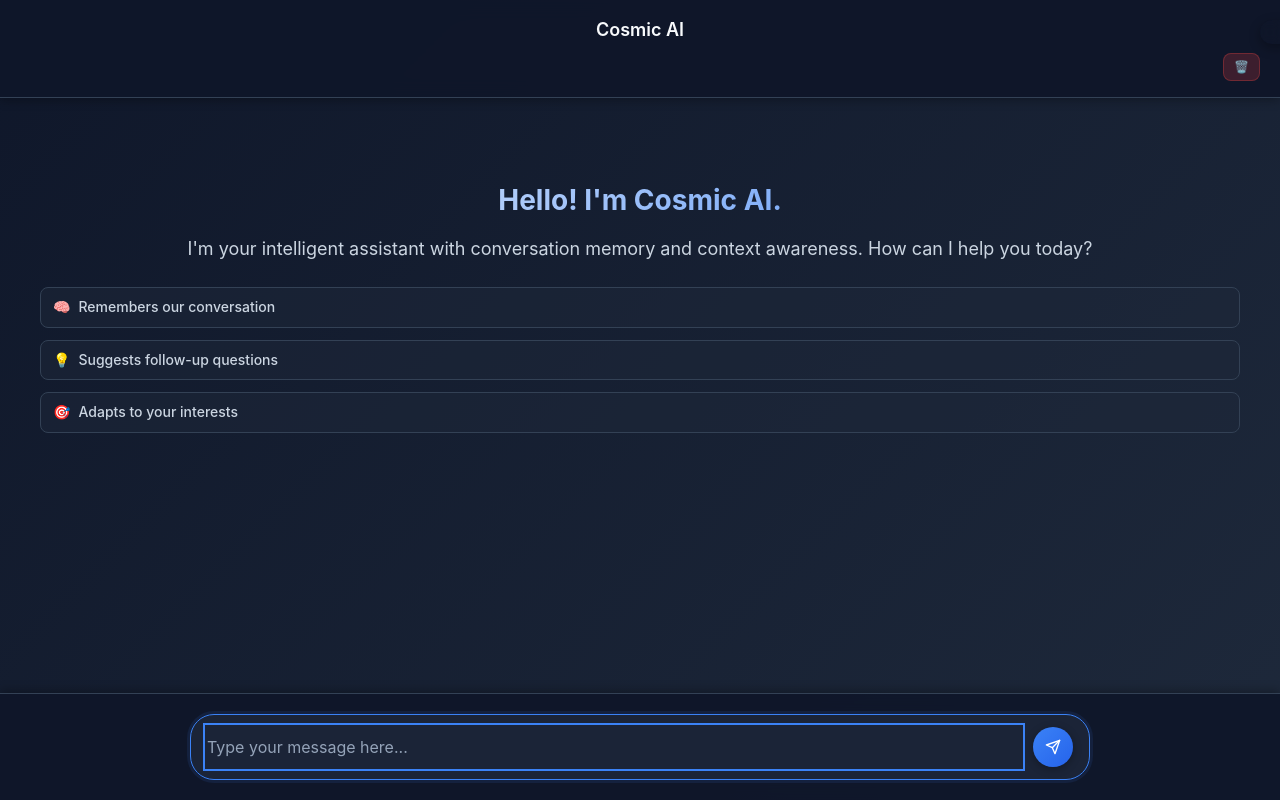
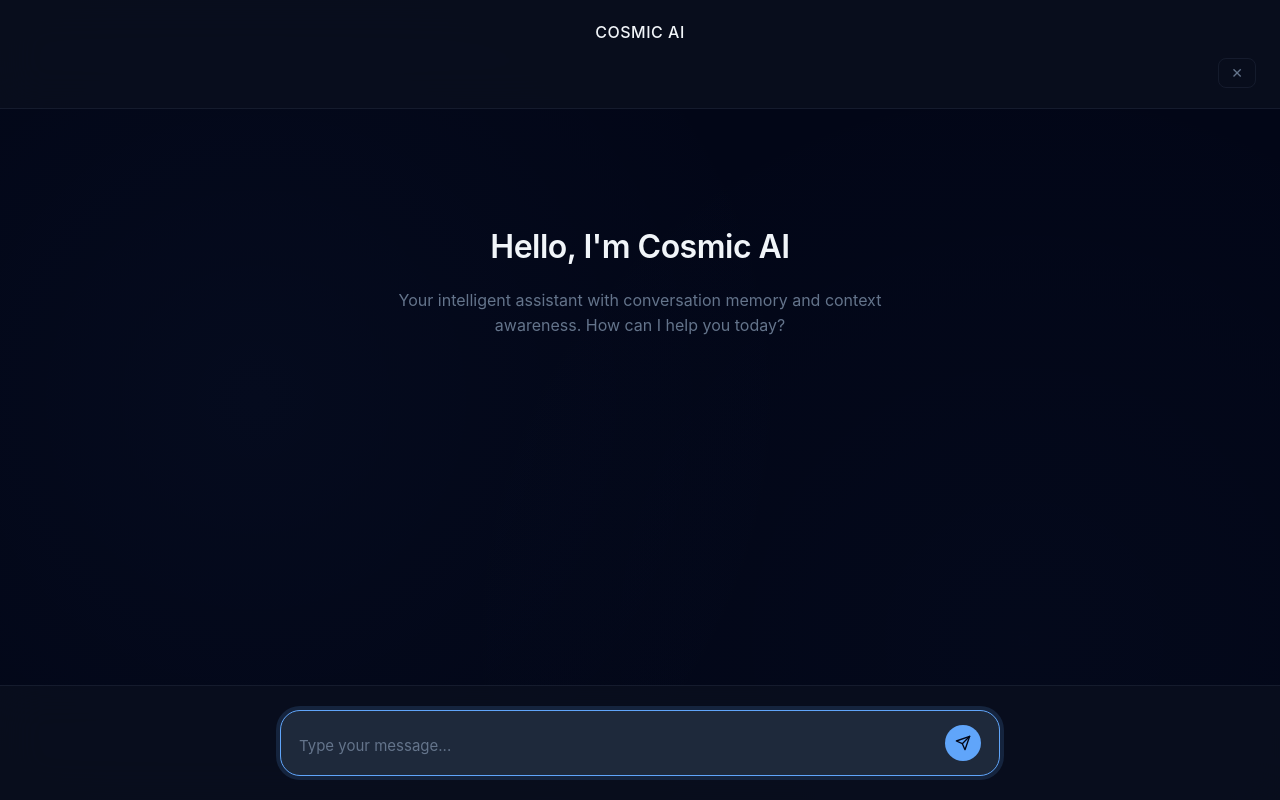
Before and after one commit to linkhanthtel/cosmic-ai, a Flask app: page / in a window 1280 px wide. Run offline with Flask 3, Linux system fonts and the light colour scheme; data that the repository does not hold is empty.

Commit message:
Update chat.html

```diff
--- a/templates/chat.html
+++ b/templates/chat.html
@@ -12,29 +12,31 @@
         }
 
         :root {
+            --navy-darkest: #020617;
+            --navy-dark: #0a0f1e;
             --navy-primary: #0f172a;
             --navy-secondary: #1e293b;
             --navy-accent: #334155;
-            --navy-light: #475569;
-            --text-primary: #f8fafc;
+            --text-primary: #f1f5f9;
             --text-secondary: #cbd5e1;
-            --text-muted: #94a3b8;
-            --accent-blue: #3b82f6;
-            --accent-blue-hover: #2563eb;
-            --success: #10b981;
-            --error: #ef4444;
-            --warning: #f59e0b;
-            --border: #334155;
-            --shadow: rgba(0, 0, 0, 0.3);
+            --text-muted: #64748b;
+            --accent-blue: #60a5fa;
+            --accent-blue-hover: #3b82f6;
+            --accent-glow: rgba(96, 165, 250, 0.15);
+            --border: rgba(51, 65, 85, 0.3);
+            --shadow: rgba(0, 0, 0, 0.5);
         }
 
         body {
             font-family: -apple-system, BlinkMacSystemFont, 'Segoe UI', 'Roboto', 'Oxygen', 'Ubuntu', 'Cantarell', sans-serif;
-            background: linear-gradient(135deg, var(--navy-primary) 0%, var(--navy-secondary) 100%);
+            background: var(--navy-darkest);
             color: var(--text-primary);
             line-height: 1.6;
             height: 100vh;
             overflow: hidden;
+            background-image:
+                radial-gradient(circle at 20% 50%, rgba(96, 165, 250, 0.03) 0%, transparent 50%),
+                radial-gradient(circle at 80% 80%, rgba(96, 165, 250, 0.02) 0%, transparent 50%);
         }
 
         .app {
@@ -45,73 +47,83 @@
         }
 
         .header {
-            background: rgba(15, 23, 42, 0.95);
-            backdrop-filter: blur(10px);
+            background: rgba(10, 15, 30, 0.8);
+            backdrop-filter: blur(20px);
             border-bottom: 1px solid var(--border);
-            padding: 16px 20px;
+            padding: 20px 24px;
             position: sticky;
             top: 0;
             z-index: 100;
-            box-shadow: 0 2px 10px var(--shadow);
         }
 
         .header h1 {
-            font-size: 18px;
-            font-weight: 600;
+            font-size: 16px;
+            font-weight: 500;
             color: var(--text-primary);
             text-align: center;
-            margin-bottom: 8px;
+            letter-spacing: 0.5px;
+            margin-bottom: 12px;
         }
 
         .conversation-info {
             display: flex;
             justify-content: space-between;
             align-items: center;
-            margin-top: 8px;
+            margin-top: 12px;
+            gap: 12px;
         }
 
         .topic-tags {
             display: flex;
-            gap: 6px;
+            gap: 8px;
             flex-wrap: wrap;
+            flex: 1;
         }
 
         .topic-tag {
-            background: rgba(59, 130, 246, 0.2);
+            background: rgba(96, 165, 250, 0.08);
             color: var(--accent-blue);
-            padding: 4px 8px;
-            border-radius: 12px;
-            font-size: 12px;
+            padding: 4px 12px;
+            border-radius: 16px;
+            font-size: 11px;
             font-weight: 500;
-            border: 1px solid rgba(59, 130, 246, 0.3);
+            border: 1px solid rgba(96, 165, 250, 0.15);
+            letter-spacing: 0.3px;
+            transition: all 0.2s ease;
+        }
+
+        .topic-tag:hover {
+            background: rgba(96, 165, 250, 0.12);
+            border-color: rgba(96, 165, 250, 0.25);
         }
 
         .clear-btn {
-            background: rgba(239, 68, 68, 0.2);
-            color: var(--error);
-            border: 1px solid rgba(239, 68, 68, 0.3);
+            background: transparent;
+            color: var(--text-muted);
+            border: 1px solid var(--border);
             border-radius: 8px;
-            padding: 6px 10px;
-            font-size: 12px;
+            padding: 6px 12px;
+            font-size: 14px;
             cursor: pointer;
             transition: all 0.2s ease;
         }
 
         .clear-btn:hover {
-            background: rgba(239, 68, 68, 0.3);
-            transform: translateY(-1px);
+            background: rgba(239, 68, 68, 0.1);
+            color: #ef4444;
+            border-color: rgba(239, 68, 68, 0.3);
         }
 
         .chat-container {
             flex: 1;
             overflow-y: auto;
-            padding: 20px;
+            padding: 32px 24px;
             background: transparent;
             scroll-behavior: smooth;
         }
 
         .chat-container::-webkit-scrollbar {
-            width: 6px;
+            width: 4px;
         }
 
         .chat-container::-webkit-scrollbar-track {
@@ -120,19 +132,19 @@
 
         .chat-container::-webkit-scrollbar-thumb {
             background: var(--navy-accent);
-            border-radius: 3px;
+            border-radius: 2px;
         }
 
         .chat-container::-webkit-scrollbar-thumb:hover {
-            background: var(--navy-light);
+            background: var(--text-muted);
         }
 
         .message {
-            margin-bottom: 24px;
+            margin-bottom: 32px;
             display: flex;
             align-items: flex-start;
-            gap: 12px;
-            animation: fadeInUp 0.3s ease-out;
+            gap: 14px;
+            animation: fadeInUp 0.4s cubic-bezier(0.16, 1, 0.3, 1);
         }
 
         .message.user {
@@ -142,7 +154,7 @@
         @keyframes fadeInUp {
             from {
                 opacity: 0;
-                transform: translateY(20px);
+                transform: translateY(12px);
             }
             to {
                 opacity: 1;
@@ -151,62 +163,64 @@
         }
 
         .avatar {
-            width: 36px;
-            height: 36px;
+            width: 32px;
+            height: 32px;
             border-radius: 50%;
             display: flex;
             align-items: center;
             justify-content: center;
-            font-size: 14px;
+            font-size: 11px;
             font-weight: 600;
             flex-shrink: 0;
-            box-shadow: 0 2px 8px var(--shadow);
+            letter-spacing: 0.5px;
         }
 
         .avatar.user {
-            background: linear-gradient(135deg, var(--accent-blue) 0%, var(--accent-blue-hover) 100%);
-            color: white;
+            background: var(--accent-blue);
+            color: var(--navy-darkest);
         }
 
         .avatar.bot {
-            background: linear-gradient(135deg, var(--navy-accent) 0%, var(--navy-light) 100%);
-            color: var(--text-primary);
+            background: var(--navy-secondary);
+            color: var(--text-secondary);
+            border: 1px solid var(--border);
         }
 
         .message-content {
-            max-width: min(70%, 600px);
-            padding: 14px 18px;
-            border-radius: 18px;
+            max-width: min(65%, 580px);
+            padding: 12px 16px;
+            border-radius: 16px;
             word-wrap: break-word;
             white-space: pre-wrap;
-            box-shadow: 0 2px 8px var(--shadow);
-            backdrop-filter: blur(10px);
+            font-size: 15px;
+            line-height: 1.6;
+            transition: all 0.2s ease;
         }
 
         .message.user .message-content {
-            background: linear-gradient(135deg, var(--accent-blue) 0%, var(--accent-blue-hover) 100%);
-            color: white;
-            border-bottom-right-radius: 6px;
+            background: var(--accent-blue);
+            color: var(--navy-darkest);
+            border-bottom-right-radius: 4px;
+            font-weight: 400;
         }
 
         .message.bot .message-content {
-            background: rgba(30, 41, 59, 0.8);
+            background: var(--navy-primary);
             color: var(--text-primary);
             border: 1px solid var(--border);
-            border-bottom-left-radius: 6px;
+            border-bottom-left-radius: 4px;
         }
 
         .input-container {
-            background: rgba(15, 23, 42, 0.95);
-            backdrop-filter: blur(10px);
+            background: rgba(10, 15, 30, 0.8);
+            backdrop-filter: blur(20px);
             border-top: 1px solid var(--border);
-            padding: 20px;
-            box-shadow: 0 -2px 10px var(--shadow);
+            padding: 24px;
         }
 
         .input-wrapper {
             position: relative;
-            max-width: 800px;
+            max-width: 720px;
             margin: 0 auto;
         }
 
@@ -214,17 +228,17 @@
             display: flex;
             align-items: flex-end;
             gap: 12px;
-            background: rgba(30, 41, 59, 0.8);
+            background: var(--navy-primary);
             border: 1px solid var(--border);
-            border-radius: 24px;
-            padding: 12px 16px;
-            transition: all 0.2s ease;
-            box-shadow: 0 2px 8px var(--shadow);
+            border-radius: 20px;
+            padding: 14px 18px;
+            transition: all 0.3s cubic-bezier(0.16, 1, 0.3, 1);
         }
 
         .input-group:focus-within {
             border-color: var(--accent-blue);
-            box-shadow: 0 0 0 3px rgba(59, 130, 246, 0.1);
+            background: var(--navy-secondary);
+            box-shadow: 0 0 0 4px var(--accent-glow);
         }
 
         .message-input {
@@ -232,9 +246,9 @@
             border: none;
             outline: none;
             background: transparent;
-            font-size: 16px;
+            font-size: 15px;
             line-height: 1.5;
-            padding: 8px 0;
+            padding: 4px 0;
             resize: none;
             min-height: 24px;
             max-height: 120px;
@@ -247,41 +261,42 @@
         }
 
         .send-button {
-            background: linear-gradient(135deg, var(--accent-blue) 0%, var(--accent-blue-hover) 100%);
-            color: white;
+            background: var(--accent-blue);
+            color: var(--navy-darkest);
             border: none;
             border-radius: 50%;
-            width: 40px;
-            height: 40px;
+            width: 36px;
+            height: 36px;
             display: flex;
             align-items: center;
             justify-content: center;
             cursor: pointer;
-            transition: all 0.2s ease;
+            transition: all 0.2s cubic-bezier(0.16, 1, 0.3, 1);
             flex-shrink: 0;
-            box-shadow: 0 2px 8px var(--shadow);
         }
 
         .send-button:hover:not(:disabled) {
-            transform: translateY(-1px);
-            box-shadow: 0 4px 12px rgba(59, 130, 246, 0.4);
+            transform: scale(1.05);
+            box-shadow: 0 0 20px var(--accent-glow), 0 0 40px var(--accent-glow);
         }
 
         .send-button:active {
-            transform: translateY(0);
+            transform: scale(0.95);
         }
 
         .send-button:disabled {
             background: var(--navy-accent);
+            color: var(--text-muted);
             cursor: not-allowed;
-            opacity: 0.5;
+            opacity: 0.4;
         }
 
         .typing-indicator {
             display: none;
             align-items: center;
-            gap: 12px;
-            margin-bottom: 24px;
+            gap: 14px;
+            margin-bottom: 32px;
+            padding-left: 24px;
         }
 
         .typing-indicator.show {
@@ -290,44 +305,50 @@
 
         .typing-dots {
             display: flex;
-            gap: 4px;
-            padding: 14px 18px;
-            background: rgba(30, 41, 59, 0.8);
+            gap: 6px;
+            padding: 12px 16px;
+            background: var(--navy-primary);
             border: 1px solid var(--border);
-            border-radius: 18px;
-            border-bottom-left-radius: 6px;
-            box-shadow: 0 2px 8px var(--shadow);
+            border-radius: 16px;
+            border-bottom-left-radius: 4px;
         }
 
         .typing-dot {
             width: 6px;
             height: 6px;
-            background-color: var(--text-muted);
+            background-color: var(--accent-blue);
             border-radius: 50%;
             animation: typing 1.4s infinite ease-in-out;
+            opacity: 0.4;
         }
 
         .typing-dot:nth-child(1) { animation-delay: -0.32s; }
         .typing-dot:nth-child(2) { animation-delay: -0.16s; }
 
         @keyframes typing {
-            0%, 80%, 100% { transform: scale(0.8); opacity: 0.5; }
-            40% { transform: scale(1); opacity: 1; }
+            0%, 80%, 100% {
+                transform: scale(0.7);
+                opacity: 0.3;
+            }
+            40% {
+                transform: scale(1);
+                opacity: 1;
+            }
         }
 
         .status-message {
             position: fixed;
-            top: 20px;
-            right: 20px;
-            padding: 12px 16px;
+            top: 24px;
+            right: 24px;
+            padding: 12px 20px;
             border-radius: 12px;
-            font-size: 14px;
+            font-size: 13px;
             font-weight: 500;
             z-index: 1000;
-            transform: translateX(100%);
-            transition: transform 0.3s ease;
-            box-shadow: 0 4px 12px var(--shadow);
-            backdrop-filter: blur(10px);
+            transform: translateX(calc(100% + 24px));
+            transition: transform 0.3s cubic-bezier(0.16, 1, 0.3, 1);
+            backdrop-filter: blur(20px);
+            border: 1px solid;
         }
 
         .status-message.show {
@@ -335,87 +356,70 @@
         }
 
         .status-success {
-            background: rgba(16, 185, 129, 0.9);
-            color: white;
-            border: 1px solid var(--success);
+            background: rgba(16, 185, 129, 0.15);
+            color: #10b981;
+            border-color: rgba(16, 185, 129, 0.3);
         }
 
         .status-error {
-            background: rgba(239, 68, 68, 0.9);
-            color: white;
-            border: 1px solid var(--error);
+            background: rgba(239, 68, 68, 0.15);
+            color: #ef4444;
+            border-color: rgba(239, 68, 68, 0.3);
         }
 
         .status-info {
-            background: rgba(59, 130, 246, 0.9);
-            color: white;
-            border: 1px solid var(--accent-blue);
+            background: rgba(96, 165, 250, 0.15);
+            color: var(--accent-blue);
+            border-color: rgba(96, 165, 250, 0.3);
         }
 
         .welcome-message {
             text-align: center;
-            padding: 60px 20px;
+            padding: 80px 24px;
             color: var(--text-secondary);
+            max-width: 560px;
+            margin: 0 auto;
         }
 
         .welcome-message h2 {
-            font-size: 28px;
-            font-weight: 700;
-            margin-bottom: 12px;
+            font-size: 32px;
+            font-weight: 600;
+            margin-bottom: 16px;
             color: var(--text-primary);
-            background: linear-gradient(135deg, var(--text-primary) 0%, var(--accent-blue) 100%);
-            -webkit-background-clip: text;
-            -webkit-text-fill-color: transparent;
-            background-clip: text;
+            letter-spacing: -0.5px;
         }
 
         .welcome-message p {
-            font-size: 18px;
-            margin-bottom: 24px;
-            color: var(--text-secondary);
+            font-size: 16px;
+            margin-bottom: 32px;
+            color: var(--text-muted);
+            line-height: 1.6;
         }
 
         .welcome-features {
-            display: flex;
-            flex-direction: column;
-            gap: 12px;
-            margin-top: 24px;
+            display: none;
         }
 
-        .feature {
-            display: flex;
-            align-items: center;
-            gap: 8px;
-            font-size: 14px;
-            color: var(--text-secondary);
-            padding: 8px 12px;
-            background: rgba(30, 41, 59, 0.5);
-            border-radius: 8px;
-            border: 1px solid var(--border);
-        }
-
-        .feature span {
-            font-weight: 500;
-        }
-
-
-        /* Mobile Responsive */
         @media (max-width: 768px) {
             .header {
-                padding: 12px 16px;
+                padding: 16px 20px;
             }
 
             .header h1 {
-                font-size: 16px;
+                font-size: 15px;
             }
 
             .chat-container {
-                padding: 16px;
+                padding: 24px 16px;
+            }
+
+            .message {
+                margin-bottom: 24px;
             }
 
             .message-content {
-                max-width: 85%;
-                padding: 12px 16px;
+                max-width: 80%;
+                font-size: 14px;
             }
 
             .input-container {
@@ -423,17 +427,17 @@
             }
 
             .input-group {
-                padding: 10px 14px;
+                padding: 12px 16px;
             }
 
             .message-input {
-                font-size: 16px; /* Prevents zoom on iOS */
+                font-size: 16px;
             }
 
             .status-message {
                 right: 16px;
                 left: 16px;
-                transform: translateY(-100%);
+                transform: translateY(calc(-100% - 24px));
             }
 
             .status-message.show {
@@ -441,89 +445,63 @@
             }
 
             .welcome-message {
-                padding: 40px 16px;
+                padding: 60px 20px;
             }
 
             .welcome-message h2 {
-                font-size: 24px;
+                font-size: 26px;
             }
 
             .welcome-message p {
-                font-size: 16px;
+                font-size: 15px;
             }
         }
 
-        /* Tablet Responsive */
         @media (min-width: 769px) and (max-width: 1024px) {
             .message-content {
-                max-width: 75%;
-            }
-
-            .input-wrapper {
-                max-width: 700px;
+                max-width: 70%;
             }
         }
 
-        /* Large Desktop */
-        @media (min-width: 1025px) {
-            .message-content {
-                max-width: 60%;
-            }
-
-            .input-wrapper {
-                max-width: 900px;
-            }
-        }
-
-        /* Ultra-wide screens */
         @media (min-width: 1440px) {
             .app {
-                max-width: 1200px;
+                max-width: 1100px;
                 margin: 0 auto;
             }
         }
 
-        /* High DPI displays */
-        @media (-webkit-min-device-pixel-ratio: 2), (min-resolution: 192dpi) {
-            .avatar, .send-button {
-                box-shadow: 0 1px 4px var(--shadow);
+        @media (prefers-reduced-motion: reduce) {
+            .message, .typing-dot, .status-message, .send-button, .input-group {
+                animation: none;
+                transition: none;
             }
         }
 
-        /* Reduced motion */
-        @media (prefers-reduced-motion: reduce) {
-            .message, .typing-dot, .status-message {
-                animation: none;
-            }
+        .send-button:focus-visible,
+        .clear-btn:focus-visible {
+            outline: 2px solid var(--accent-blue);
+            outline-offset: 2px;
         }
 
-        /* Focus styles for accessibility */
-        .send-button:focus,
         .message-input:focus {
-            outline: 2px solid var(--accent-blue);
-            outline-offset: 2px;
+            outline: none;
         }
     </style>
 </head>
 <body>
     <div class="app">
         <div class="header">
-            <h1>Cosmic AI</h1>
+            <h1>COSMIC AI</h1>
             <div class="conversation-info" id="conversationInfo">
                 <span class="topic-tags" id="topicTags"></span>
-                <button class="clear-btn" onclick="clearConversation()" title="Clear conversation">🗑️</button>
+                <button class="clear-btn" onclick="clearConversation()" title="Clear conversation">✕</button>
             </div>
         </div>
 
         <div class="chat-container" id="chatContainer">
         <div class="welcome-message">
-            <h2>Hello! I'm Cosmic AI.</h2>
-            <p>I'm your intelligent assistant with conversation memory and context awareness. How can I help you today?</p>
-            <div class="welcome-features">
-                <div class="feature">🧠 <span>Remembers our conversation</span></div>
-                <div class="feature">💡 <span>Suggests follow-up questions</span></div>
-                <div class="feature">🎯 <span>Adapts to your interests</span></div>
-            </div>
+            <h2>Hello, I'm Cosmic AI</h2>
+            <p>Your intelligent assistant with conversation memory and context awareness. How can I help you today?</p>
         </div>
         </div>
 
@@ -542,15 +520,15 @@
                     <textarea
                         id="messageInput"
                         class="message-input"
-                        placeholder="Type your message here..."
+                        placeholder="Type your message..."
                         rows="1"
                         onkeydown="handleKeyDown(event)"
                         oninput="autoResize(this)"
                     ></textarea>
-                    <button class="send-button" id="sendButton" onclick="sendMessage()">
+                    <button class="send-button" id="sendButton" onclick="sendMessage()" aria-label="Send message">
                         <svg width="16" height="16" viewBox="0 0 24 24" fill="none" stroke="currentColor" stroke-width="2" stroke-linecap="round" stroke-linejoin="round">
                             <line x1="22" y1="2" x2="11" y2="13"></line>
-                            <polygon points="22,2 15,22 11,13 2,9 22,2"></polygon>
+                            <polygon points="22 2 15 22 11 13 2 9"></polygon>
                         </svg>
                     </button>
                 </div>
@@ -581,21 +559,17 @@
 
             if (!message || isTyping) return;
 
-            // Remove welcome message if it exists
             const welcomeMessage = document.querySelector('.welcome-message');
             if (welcomeMessage) {
                 welcomeMessage.remove();
             }
 
-            // Add user message
             addMessageToChat(message, 'user');
             messageInput.value = '';
             autoResize(messageInput);
 
-            // Show typing indicator
             showTypingIndicator();
 
-            // Send to backend
             fetch('/chat', {
                 method: 'POST',
                 headers: {
@@ -641,13 +615,11 @@
             statusDiv.textContent = message;
             statusDiv.classList.add('show');
 
-            // Auto-hide after 4 seconds
             setTimeout(() => {
                 statusDiv.classList.remove('show');
             }, 4000);
         }
 
-        // Conversation management
         function updateConversationInfo() {
             fetch('/conversation/summary')
                 .then(response => response.json())
@@ -672,21 +644,14 @@
                 })
                 .then(response => response.json())
                 .then(data => {
-                    // Clear the chat container
                     const chatContainer = document.getElementById('chatContainer');
                     chatContainer.innerHTML = `
                         <div class="welcome-message">
-                            <h2>Hello! I'm Cosmic AI.</h2>
-                            <p>I'm your intelligent assistant with conversation memory and context awareness. How can I help you today?</p>
-                            <div class="welcome-features">
-                                <div class="feature">🧠 <span>Remembers our conversation</span></div>
-                                <div class="feature">💡 <span>Suggests follow-up questions</span></div>
-                                <div class="feature">🎯 <span>Adapts to your interests</span></div>
-                            </div>
+                            <h2>Hello, I'm Cosmic AI</h2>
+                            <p>Your intelligent assistant with conversation memory and context awareness. How can I help you today?</p>
                         </div>
                     `;
 
-                    // Clear topic tags
                     document.getElementById('topicTags').innerHTML = '';
 
                     showStatus('Conversation cleared!', 'success');
@@ -700,7 +665,6 @@
         function addMessageToChat(message, sender) {
             const chatContainer = document.getElementById('chatContainer');
 
-            // Remove welcome message if it exists
             const welcomeMessage = document.querySelector('.welcome-message');
             if (welcomeMessage) {
                 welcomeMessage.remove();
@@ -711,12 +675,11 @@
 
             const avatar = document.createElement('div');
             avatar.className = `avatar ${sender}`;
-            avatar.textContent = sender === 'user' ? 'You' : 'AI';
+            avatar.textContent = sender === 'user' ? 'YOU' : 'AI';
 
             const content = document.createElement('div');
             content.className = 'message-content';
 
-            // Parse markdown-like formatting
             let formattedMessage = message
                 .replace(/\*\*(.*?)\*\*/g, '<strong>$1</strong>')
                 .replace(/\n/g, '<br>');
@@ -727,16 +690,13 @@
             messageDiv.appendChild(content);
             chatContainer.appendChild(messageDiv);
 
-            // Scroll to bottom
             chatContainer.scrollTop = chatContainer.scrollHeight;
 
-            // Update conversation info after bot response
             if (sender === 'bot') {
                 updateConversationInfo();
             }
         }
 
-        // Focus on input when page loads
         window.onload = function() {
             document.getElementById('messageInput').focus();
             updateConversationInfo();
```
